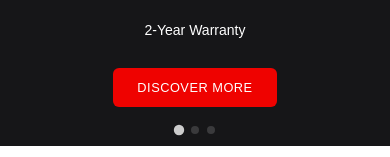
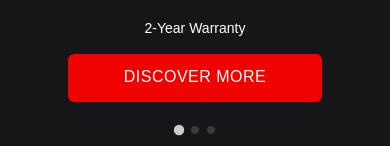
Before and after one commit to aydisaddem/jina-commerce, a React (Vite) app: page / in a window 390 px wide. Shown: the part 578-735 px from the top of the page. Built offline with nearby package versions, Linux system fonts and the light colour scheme; no server answers.

Commit message:
CTA-buttons SEO

```diff
--- a/src/components/landing/MainCarousel.jsx
+++ b/src/components/landing/MainCarousel.jsx
@@ -108,11 +108,9 @@ const MainCarousel = () => {
                   ))}
                   <p>{item.desc}</p>
                   <span>{item.note || ""}</span>
-                  <button className="cta-button">
-                    <Link to={item.link} style={{ all: "unset" }}>
+                    <Link to={item.link} className="cta-button">
                       {item.cta}{" "}
                     </Link>
-                  </button>
                 </div>
                 <div className="mainCarousel-img">
   <img
--- a/src/styles/landing.css
+++ b/src/styles/landing.css
@@ -64,9 +64,11 @@
 }
 .cta-button {
   display: inline-block;
-  padding: 0.75rem 1.5rem;
-  margin-top: 20px;
-  font-size: 0.8rem;
+  margin: 8px;
+  min-width: 150px;
+  min-height: 44px;
+  padding: 12px 24px;
+  font-size: 16px;
   font-weight: 500;
   color: #fff;
   background: var(--primary-color);
@@ -76,6 +78,8 @@
   letter-spacing: 0.5px;
   transition: transform 0.2s ease, box-shadow 0.2s ease;
   cursor: pointer;
+  text-decoration: none;
+  text-align: center;
 }
 .cta-button:hover {
   background-color: var(--primary-color-hover);
@@ -370,6 +374,11 @@
   width: 100%;
   justify-content: flex-start;
 }
+.cta-button {
+    min-height: 48px;
+    padding: 14px 28px;
+    width: 60%;
+  }
 }
 
 
@@ -381,4 +390,8 @@
 .bestSeller-header{
   padding: 0;
 }
+.cta-button {
+
+    width: 80%;
+  }
 }
```
